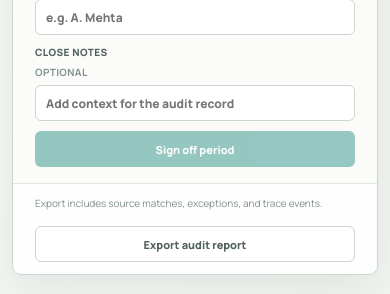
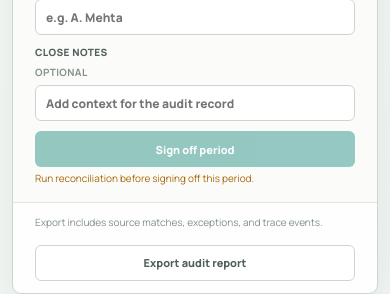
Before and after one commit to jyotimishra6789/recon-agent, a React (Create React App) app in the folder frontend/: page / in a window 390 px wide. Shown: the part 800-1094 px from the top of the page. Built offline with nearby package versions, Linux system fonts and the light colour scheme; no server answers.

Commit message:
matching_engine update and fixes

```diff
--- a/frontend/src/components/CloseControl.jsx
+++ b/frontend/src/components/CloseControl.jsx
@@ -30,6 +30,12 @@ export default function CloseControl({ exceptions, matches, auditLog, reconcileR
     });
   };
 
+  const signOffHint = openExceptions > 0
+    ? `Resolve ${openExceptions} open exception${openExceptions === 1 ? "" : "s"} in the Exceptions tab before signing off.`
+    : matches.length === 0
+      ? "Run reconciliation before signing off this period."
+      : "Enter a reviewer name to enable sign-off.";
+
   return (
     <section className={`close-control ${signedOff ? "is-signed-off" : ""}`}>
       <div className="close-heading">
@@ -52,7 +58,10 @@ export default function CloseControl({ exceptions, matches, auditLog, reconcileR
         <div className="signoff-form">
           <label>Reviewer name<input value={reviewer} onChange={(event) => setReviewer(event.target.value)} placeholder="e.g. A. Mehta" /></label>
           <label>Close notes <span className="optional">optional</span><input value={notes} onChange={(event) => setNotes(event.target.value)} placeholder="Add context for the audit record" /></label>
-          <button className="signoff-btn" disabled={!canSignOff} onClick={() => onSignOff({ reviewer: reviewer.trim(), notes: notes.trim() })}>Sign off period</button>
+          <div className="signoff-action">
+            <button className="signoff-btn" disabled={!canSignOff} title={!canSignOff ? signOffHint : "Record period sign-off"} onClick={() => onSignOff({ reviewer: reviewer.trim(), notes: notes.trim() })}>Sign off period</button>
+            {!canSignOff && <span className="signoff-hint">{signOffHint}</span>}
+          </div>
         </div>
       )}
       <div className="close-footer">
--- a/frontend/src/index.css
+++ b/frontend/src/index.css
@@ -158,6 +158,8 @@ h1 {
 .signoff-form input { width: 100%; min-height: 36px; padding: 8px 10px; border: 1px solid var(--line-strong); border-radius: 6px; outline: 0; background: #fff; color: var(--ink); font-size: 12px; letter-spacing: 0; text-transform: none; }
 .signoff-form input:focus { border-color: var(--teal); box-shadow: 0 0 0 3px var(--teal-wash); }
 .signoff-btn, .export-btn { min-height: 36px; padding: 0 13px; border: 0; border-radius: 6px; cursor: pointer; font-size: 11px; font-weight: 800; white-space: nowrap; }
+.signoff-action { display: flex; min-width: 155px; flex-direction: column; gap: 5px; }
+.signoff-hint { color: var(--amber); font-size: 10px; line-height: 1.35; }
 .signoff-btn { background: var(--teal); color: #fff; }
 .signoff-btn:hover { background: var(--teal-dark); }
 .signoff-btn:disabled { cursor: not-allowed; opacity: 0.42; }
@@ -295,7 +297,7 @@ tbody tr:hover { background: #f7fbf8; }
   .summary-grid { grid-template-columns: repeat(2, minmax(0, 1fr)); }
   .two-col { grid-template-columns: 1fr; }
   .signoff-form { grid-template-columns: 1fr; }
-  .signoff-btn { width: 100%; }
+  .signoff-action, .signoff-btn { width: 100%; }
   .close-footer { align-items: stretch; flex-direction: column; }
   .export-btn { width: 100%; }
 }
```
Also changed, not shown: 1 other file (tests, documents, lock files or other folders).
